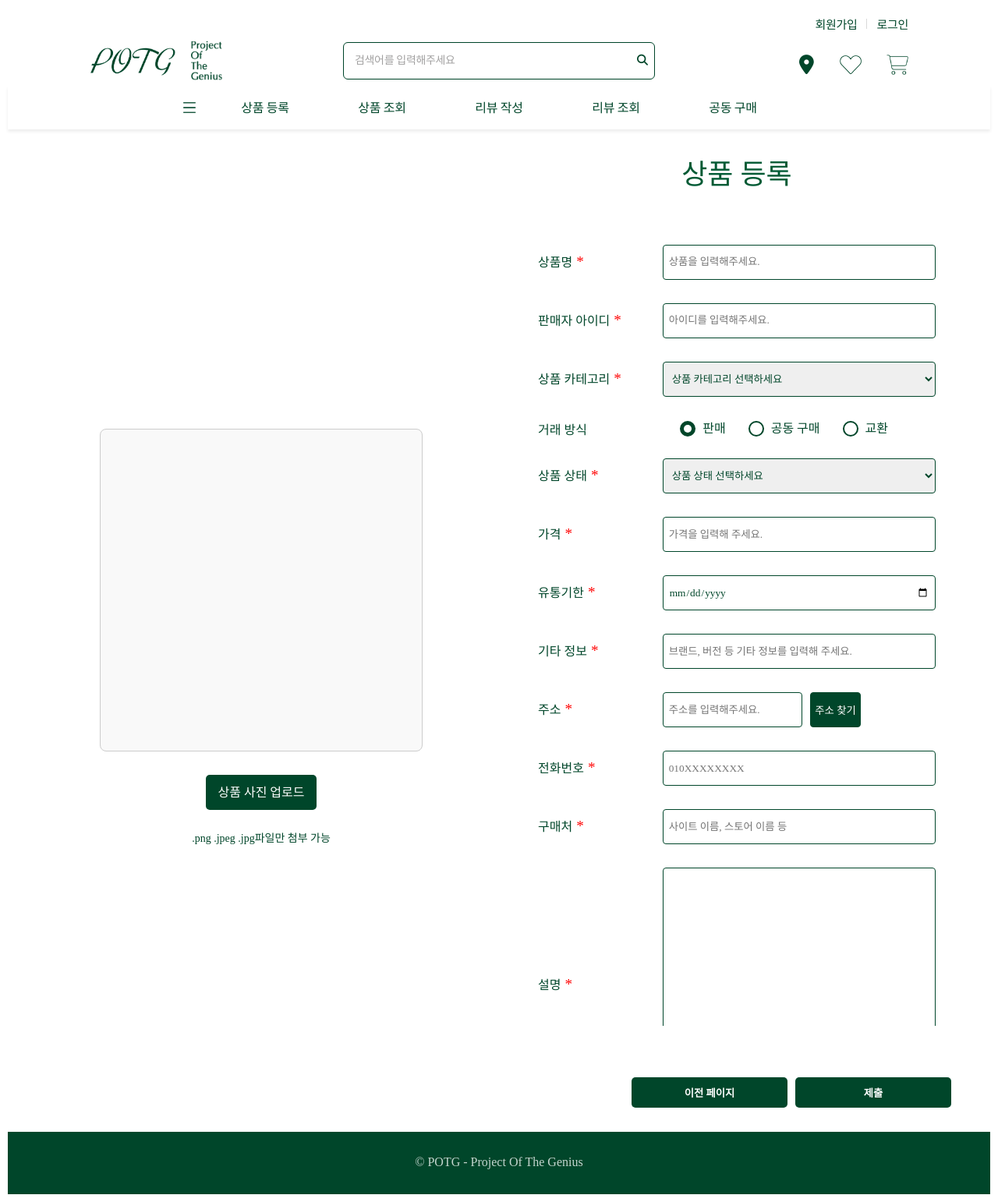
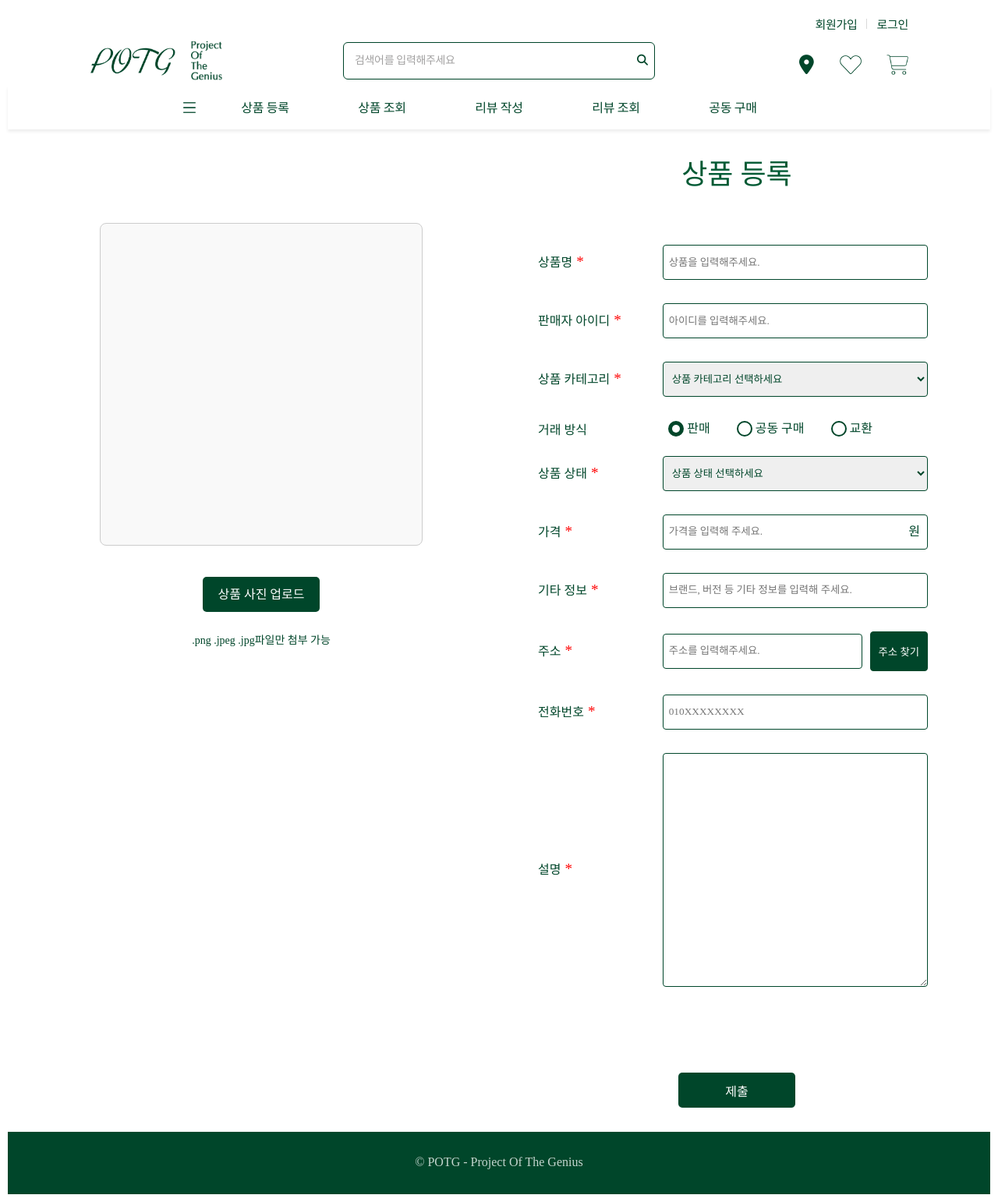
Before and after one commit to HongYeonLee/POTG, a Flask app: page /registerItem in a window 1280 px wide. Shown: the whole page at 78% size. Run offline with Flask 3, Linux system fonts and the light colour scheme; some libraries are stand-ins or nearby versions; some web fonts are replaced.

Commit message:
241115 상품 등록 내용 수정
유통기한 제거, 이전 페이지 버튼 제거, 상품 카테고리 목록 수정, 가격 입력처에 원 단위 추가, 가격이랑 전화번호 숫자만 입력 로직 추가

```diff
--- a/POTG/static/registerItemStyle.css
+++ b/POTG/static/registerItemStyle.css
@@ -1,4 +1,4 @@
-.registerItemBody {
+  .registerItemBody {
     font-size: 16px;
     font-weight: 500;
     margin: 0;
@@ -12,32 +12,31 @@
 
 .form-container {
     display: flex;
+    flex-wrap: wrap; /* Allow wrapping for responsiveness */
     width: 100%;
     max-width: 1200px;
     border-radius: 20px;
     overflow: hidden;
+    margin: 0 auto; /* Center-align the container */
 }
 
 .input-container {
-    flex: 1;
+    flex: 1 1 45%; /* Grow to fill space, base width 45% */
+    min-width: 300px; /* Avoid collapsing too narrow on smaller screens */
+    box-sizing: border-box; /* Includes padding in width */
     padding: 20px;
-    height: 80vh;
     overflow-y: auto;
-
-    /* border-left: 1px; */
 }
-
 
 .input-group {
     display: flex;
     flex-direction: row;
     align-items: center;
     margin-bottom: 30px;
-    /* Updated to increase gap between input boxes */
 }
 
 .input-group label {
-    width: 150px;
+    min-width: 150px; /* Ensure labels are consistent size */
     margin-right: 10px;
     text-align: left;
 }
@@ -47,11 +46,12 @@ input[type="date"],
 select,
 textarea {
     flex: 1;
-    max-width: 600px;
+    width: 100%; /* Full width within container constraints */
+    max-width: 600px; /* Preserved for design intention */
     height: 45px;
     border: 1px solid rgb(0, 70, 42);
     border-radius: 4px;
-    padding: 0.5em;
+    padding: .5em;
     box-sizing: border-box;
 }
 
@@ -60,18 +60,19 @@ textarea {
     justify-content: center;
     align-items: center;
     margin-top: 20px;
-    gap: 15px;
+    gap: 10px;
 }
 
 .button {
     flex: 1;
     max-width: 200px;
+    max-height: 500px;
 }
 
 input[type="submit"],
 .file-upload-button {
     margin-top: 20px;
-    padding: 10px 15px;
+    padding: 10px 10px; /* Ensure the same padding for both buttons */
     background-color: rgb(0, 70, 42);
     color: white;
     border: none;
@@ -79,19 +80,16 @@ input[type="submit"],
     cursor: pointer;
     text-align: center;
     display: inline-block;
+    width: 150px; /* Set this width to match visuals for both buttons */
+    white-space: nowrap; /* Prevent text wrapping */
 }
 
+/* Unified hover effect for both buttons */
 input[type="submit"]:hover,
 .file-upload-button:hover {
     background-color: rgb(255, 255, 255);
-    color:rgb(0, 70, 42);
+    color: rgb(0, 70, 42);
     border: 1px solid rgb(0, 70, 42);
-}
-
-.file-upload-button {
-    display: inline-block;
-    margin-top: 10px;
-    cursor: pointer;
 }
 
 .input-group label::after {
@@ -103,10 +101,8 @@ input[type="submit"]:hover,
 
 .input-group-radio {
     display: block;
-    /* flex-direction: row; */
-    align-items: center;
+    margin-bottom: 20px;
     gap: 10px;
-    margin-bottom: 20px;
 }
 
 .input-group-radio input[type="radio"] {
@@ -122,8 +118,6 @@ input[type="submit"]:hover,
 
 .input-group-radio input[type="radio"]:checked {
     background-color: #00462A;
-    color: rgb(0, 70, 42);
-    cursor: pointer;
 }
 
 .input-group-radio input[type="radio"]:checked::before {
@@ -142,28 +136,7 @@ input[type="submit"]:hover,
 .input-group-radio label {
     color: #00462A;
     cursor: pointer;
-    position: relative;
-    left: 5px;
-    margin-left: 0px;
     margin-right: 30px;
-}
-
-.input-group-radio input[type="radio"]:not(:checked)+label {
-    color: rgb(0, 70, 42);
-}
-
-/* Responsive styles */
-@media only screen and (max-width: 700px) {
-    .responsive {
-        width: 49.99999%;
-        margin: 6px 0;
-    }
-}
-
-@media only screen and (max-width: 500px) {
-    .responsive {
-        width: 100%;
-    }
 }
 
 .green-box {
@@ -175,30 +148,19 @@ input[type="submit"]:hover,
 
 div.gallery {
     border: 1px solid #ccc;
-
 }
 
 div.gallery:hover {
     border: 1px solid #777;
 }
 
-/* div.gallery img {
-    width: 100%;
-    height: auto;
-} */
-
 div.gallery img {
     display: block;
     width: 100%;
-    /* Ensures the image fills the container's width */
     height: 100%;
-    /* Ensures the image fills the container's height */
     object-fit: cover;
-    /* Scales the image to cover the entire container */
     object-position: center;
-    /* Center the part of the image that displays */
     border-radius: 8px;
-    /* Rounds the corners to match the gallery box */
 }
 
 .gallery {
@@ -215,88 +177,43 @@ div.gallery img {
     border-radius: 8px;
 }
 
-.button {
-    margin-top: 20px;
-    padding: 10px 15px;
-    background-color: rgb(0, 70, 42);
-    color: white;
-    border: none;
-    border-radius: 5px;
-    cursor: pointer;
-    font-weight: bold;
-    text-align: center;
-    display: inline-block;
-
-}
-
-
-.button:hover {
-    background-color: rgb(0, 70, 42);
-    /* Example hover color */
-}
-
 textarea {
     flex: 1;
     max-width: 600px;
     height: 300px;
-    /* Adjust height as needed */
     border: 1px solid rgb(0, 70, 42);
     border-radius: 4px;
     padding: 0.5em;
     box-sizing: border-box;
     resize: vertical;
-    /* Allow vertical resizing if desired */
 }
-
 .right-column {
     flex: 1;
     margin-left: 20px;
+    height: 100vh; /* Viewport height to fill the screen */
+    position: relative;
+    padding: 20px;
+    box-sizing: border-box;
+    display: flex;
+    flex-direction: column;
+    justify-content: space-between; /* Ensure space distribution */
 }
 
-
+.scrollable-content {
+    max-height: calc(100vh - 150px); /* Adjust the subtraction amount to allow for more space */
+    overflow-y: auto;
+    padding-right: 10px; /* Optional: padding for scrollbar space */
+    margin-bottom: 20px; /* Optional: space between content and submit button */
+}
 .left-column {
     flex: 1;
     display: flex;
     flex-direction: column;
-    justify-content: right;
-    align-items: center;
-    height: 100vh;
-    /* Fill the height of the parent container */
+    justify-content: center; /* Center vertically */
+    align-items: center; /* Center horizontally */
     padding: 20px;
-}
-
-.upload-container {
-    flex: 1;
-    padding: 20px;
-    text-align: center;
-    display: flex;
-    flex-direction: column;
-    justify-content: center;
-    align-items: center;
-}
-
-/*body {
-    font-family: 'Noto Sans KR', sans-serif;
-    margin: 0;
-    color: rgb(0, 90, 52);
-}*/
-
-.form-container {
-    display: flex;
-    width: 100%;
-    max-width: 1200px;
-    border-radius: 20px;
-    overflow: hidden;
-    height: 100vh;
-}
-
-.left-column,
-.right-column {
-    flex: 1;
-    display: flex;
-    flex-direction: column;
-    justify-content: space-between;
-    padding: 20px;
+    height: 100%; /* Ensure it fills the available space */
+    margin-top: 50px;
 }
 
 .upload-container {
@@ -308,23 +225,16 @@ textarea {
     align-items: center;
 }
 
-.input-container {
-    flex: 1;
+.address-input {
     display: flex;
-    flex-direction: column;
-}
-
-.button-container {
-    display: flex;
-    justify-content: right;
-    align-items: right;
-    margin-top: 20px;
-    gap: 10px;
+    flex-direction: row;
+    align-items: center;
 }
 
 .address-container {
     display: flex;
-    align-items: right;
+    align-items: center;
+    flex: 1;
     gap: 10px;
 }
 
@@ -333,6 +243,7 @@ textarea {
     padding: 0.5em;
     border: 1px solid rgb(0, 70, 42);
     border-radius: 4px;
+    box-sizing: border-box;
 }
 
 .address-button {
@@ -341,42 +252,100 @@ textarea {
     border: 1px solid rgb(0, 70, 42);
     border-radius: 4px;
     cursor: pointer;
-    padding: 5px;
+    padding: 15px 10px;
+    white-space: nowrap;
 }
 
 .address-button:hover {
     background-color: rgb(255, 255, 255);
     color: rgb(0, 70, 42);
-    cursor: pointer;
 }
 
-.radioBtnBox{
-    float :right;
-    padding-right: 35px;
+.radioBtnBox {
+    float: right;
+    padding-right: 40px;
     display: block;
     margin: 1px;
 }
 
-.radioText{
+.radioText {
     position: relative;
-    top: -5px; /* 원하는 위치에 맞게 값을 조정 */
+    top: -5px;
 }
 
-.footerBox{
+.footerBox {
     padding-top: 30px;
     border-top: 1px solid #f7f7f7;
     background-color: rgb(0, 70, 42);
 }
 
-.footerBox2{
-    width: 1050px;
+.footerBox2 {
+    width: 100%;
+    max-width: 1200px;
     height: 50px;
     margin: 0 auto;
     text-align: center;
 }
 
-.footerText{
-    color:white;
+.footerText {
+    color: white;
     opacity: 0.77;
+}
 
+.input-with-currency {
+    position: relative;
+    flex: 1;
 }
+
+.input-with-currency input {
+    width: 100%;
+    padding-right: 30px;
+    height: 45px;
+    border: 1px solid rgb(0, 70, 42);
+    border-radius: 4px;
+    box-sizing: border-box;
+}
+
+.currency {
+    position: absolute;
+    right: 10px;
+    top: 50%;
+    transform: translateY(-50%);
+    pointer-events: none;
+}
+
+/* Responsive Media Queries for Flexibility */
+@media only screen and (max-width: 700px) {
+    .input-container {
+        flex: 1 1 100%; /* Stacks to full width on smaller screens */
+    }
+}
+
+@media only screen and (max-width: 500px) {
+    .input-container, .gallery {
+        width: 100%;
+    }
+}
+
+
+
+.button-base {
+    padding: 10px 10px; /* Consistent padding */
+    width: 150px; /* Consistent width */
+    height: 45px; /* Consistent height for uniformity */
+    background-color: rgb(0, 70, 42);
+    color: white;
+    border: none;
+    border-radius: 5px;
+    cursor: pointer;
+    text-align: center;
+    display: inline-block;
+    white-space: nowrap; /* Prevent text wrapping */
+    font-size: 16px;
+}
+
+.button-base:hover {
+    background-color: rgb(255, 255, 255);
+    color: rgb(0, 70, 42);
+    border: 1px solid rgb(0, 70, 42);
+}
--- a/POTG/templates/registerItem.html
+++ b/POTG/templates/registerItem.html
@@ -17,7 +17,7 @@
                         </a>
                     </div>
                 </div>
-                <label for="fileUpload" class="file-upload-button">상품 사진 업로드</label>
+                <label for="fileUpload" class="button-base file-upload-button">상품 사진 업로드</label>
                 <input type="file" name="fileUpload" id="fileUpload" accept=".png, .jpeg .jpg" style="display: none;"
                     onchange="previewImage(event)">
                 <br>
@@ -28,16 +28,18 @@
             <div style="text-align: center; font-size: 36px; color: rgb(0, 90, 52); margin-bottom: 40px;">
                 상품 등록
             </div>
+
+            <div class="scrollable-content"> <!-- Start of scrollable area -->
+                <!-- All form fields here -->
                 <div class="input-container">
                     <div class="input-group">
                         <label for="name">상품명</label>
-                    <input type="text" name="name" id="name" placeholder ="상품을 입력해주세요." required>
+                        <input type="text" name="name" id="name" placeholder="상품을 입력해주세요." required>
                     </div>
 
                     <div class="input-group">
                         <label>판매자 아이디</label>
-                    <!-- <span>potg</span> -->
-                    <input type = "text" name = "seller" id = "seller" placeholder ="아이디를 입력해주세요." required>
+                        <input type="text" name="seller" id="seller" placeholder="아이디를 입력해주세요." required>
                     </div>
 
                     <div class="input-group">
@@ -55,14 +57,14 @@
                     </div>
 
                     <div class="input-group-radio">
-                    <label><span style="position: relative;left:-5px;">거래 방식</span></label>
-                    <div class = "radioBtnBox">
+                        <label><span style="position: relative;left: 0px;">거래 방식</span></label>
+                        <div class="radioBtnBox">
                             <input type="radio" name="method" id="option1" value="sell" checked>
-                        <label for="option1"><span class = "radioText">판매</span></label>
+                            <label for="option1"><span class="radioText">판매</span></label>
                             <input type="radio" name="method" id="option2" value="co-buy">
-                        <label for="option2"><span class = "radioText">공동 구매</span></label>
+                            <label for="option2"><span class="radioText">공동 구매</span></label>
                             <input type="radio" name="method" id="option3" value="exchange">
-                        <label for="option3"><span class = "radioText">교환</span></label>
+                            <label for="option3"><span class="radioText">교환</span></label>
                         </div>
                     </div>
 
@@ -79,14 +81,12 @@
 
                     <div class="input-group">
                         <label for="price">가격</label>
-                    <input type="text" placeholder="가격을 입력해 주세요." name="price" id="price" required>
+                        <div class="input-with-currency">
+                            <input type="text" placeholder="가격을 입력해 주세요." name="price" id="price" required oninput="this.value = this.value.replace(/[^0-9.]/g, '').replace(/(\..*)\./g, '$1');"
+                            class="inputInner" value>
+                            <span class="currency">원</span>
                         </div>
-
-                <div class="input-group">
-                    <label for="date">유통기한</label>
-                    <input type="date" name="date" id="date">
                     </div>
-
                     <div class="input-group">
                         <label for="info">기타 정보</label>
                         <input type="text" placeholder="브랜드, 버전 등 기타 정보를 입력해 주세요." name="info" id="info" required>
@@ -95,20 +95,16 @@
                     <div class="input-group address-input">
                         <label for="address">주소</label>
                         <div class="address-container">
-                        <input type="text" name = "address" id="address" placeholder="주소를 입력해주세요.">
-                        <!-- <input type="text" id="address" placeholder="주소 찾기 버튼을 누르세요." readonly> -->
+                            <input type="text" name="address" id="address" placeholder="주소를 입력해주세요.">
                             <button type="button" class="address-button" onclick="fetchAddress()">주소 찾기</button>
                         </div>
                     </div>
 
                     <div class="input-group">
                         <label for="phone">전화번호</label>
-                    <input type="text" placeholder="010XXXXXXXX" name="phone" id="phone" required>
-                </div>
-
-                <div class="input-group">
-                    <label for="purchase">구매처</label>
-                    <input type="text" placeholder="사이트 이름, 스토어 이름 등" name="purchase" id="purchase" required>
+                        <input type="text" placeholder="010XXXXXXXX" name="phone" id="phone" required
+                            oninput="this.value = this.value.replace(/[^0-9.]/g, '').replace(/(\..*)\./g, '$1');"
+                            class="inputInner" value>
                     </div>
 
                     <div class="input-group">
@@ -116,18 +112,17 @@
                         <textarea name="details" id="description" rows="5" required></textarea>
                     </div>
                 </div>
-            <br>
+            </div>
+
             <div class="button-container">
-                <input type="button" value="이전 페이지" class="button button-old">
-                <input type="submit" value="제출" class="button button-new">
-            </div>
+                <input type="submit" value="제출" class="button-base button-new">
             </div>
         </div>
     </form>
 </div>
-<div class = "footerBox">
-    <div id = "footer" class = "footerBox2">
-        <span class = "footerText">© POTG - Project Of The Genius</span>
+<div class="footerBox">
+    <div id="footer" class="footerBox2">
+        <span class="footerText">© POTG - Project Of The Genius</span>
     </div>
 </div>
 <script src="https://t1.daumcdn.net/mapjsapi/bundle/postcode/prod/postcode.v2.js"></script>
```
Lines whose indentation alone changed are shown as unchanged.
